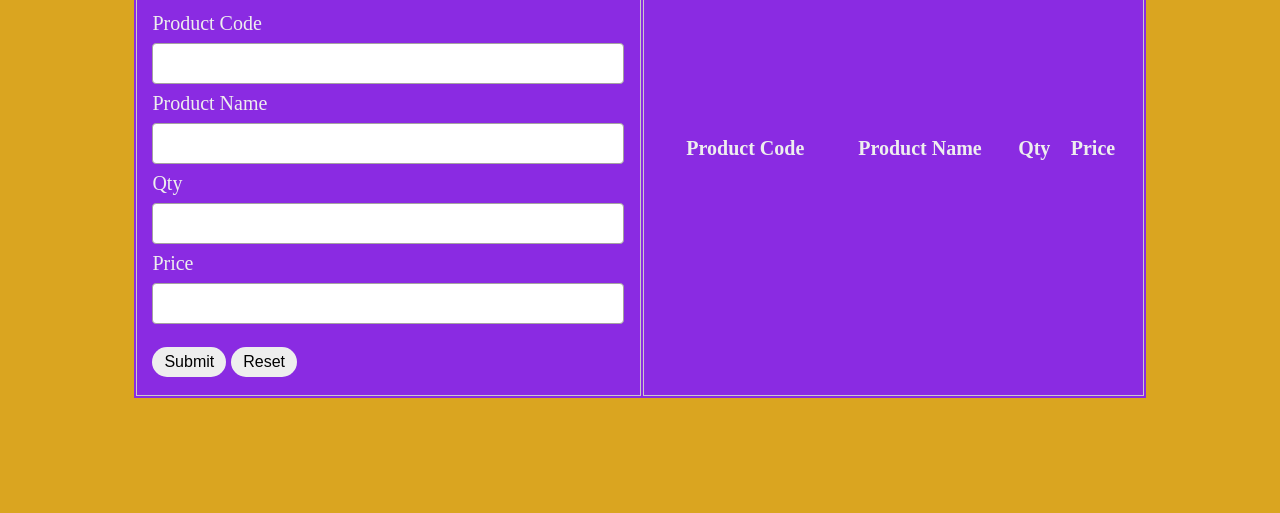
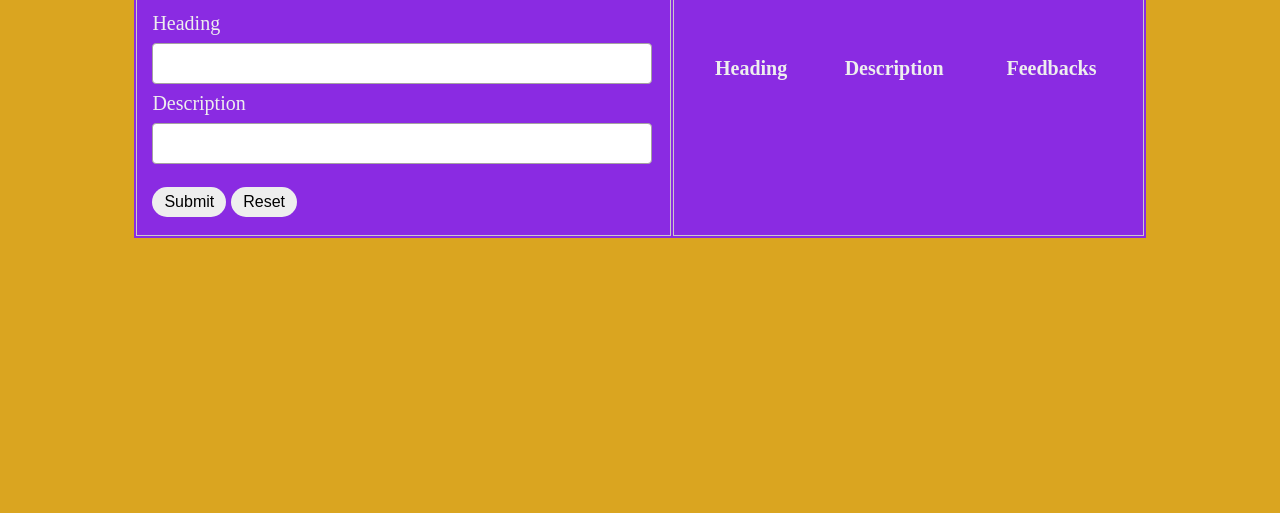
Before and after one commit to lasya2206/blogpost, a plain HTML site: page index.html in a window 1280 px wide. Shown: the part 287-800 px from the top of the page. Drawn offline with Linux system fonts and the light colour scheme.

Commit message:
Update index.html

```diff
--- a/index.html
+++ b/index.html
@@ -26,21 +26,22 @@
                 <form autocomplete="off" onsubmit="onFormSubmit()">
                     <h1>Add Post</h1>
                     <div>
-                        <label for="productCode">Product Code</label>
+                        <label for="productCode">Heading</label>
                         <input type="text" name="productCode" id="productCode">
                     </div>
                     <div>
-                        <label for="product">Product Name</label>
+                        <label for="product">Description</label>
                         <input type="text" name="product" id="product">
                     </div>
+                    <!-- <div>
+                        <label for="perPrice">Lucky No.</label>
+                        <input type="number" name="perPrice" id="perPrice">
+                    </div>
                     <div>
-                        <label for="qty">Qty</label>
+                        <label for="qty">Anything new??</label>
                         <input type="number" name="qty" id="qty">
                     </div>
-                    <div>
-                        <label for="perPrice">Price</label>
-                        <input type="number" name="perPrice" id="perPrice">
-                    </div>
+                     -->
 
                     <div class="form_action--button">
                         <input type="submit" value="Submit">
@@ -52,10 +53,12 @@
                     <table class="list" id="storeList">
                         <thead>
                             <tr>
-                                <th>Product Code</th>
-                                <th>Product Name</th>
-                                <th>Qty</th>
-                                <th>Price</th>
+                                <th>Heading</th>
+                                <th>Description</th>
+                                <th>Feedbacks</th>
+
+                                <!-- <th>Anything new??</th>
+                                <th>Lucky No.</th> -->
                             </tr>
                         </thead>
                         <tbody>
```
